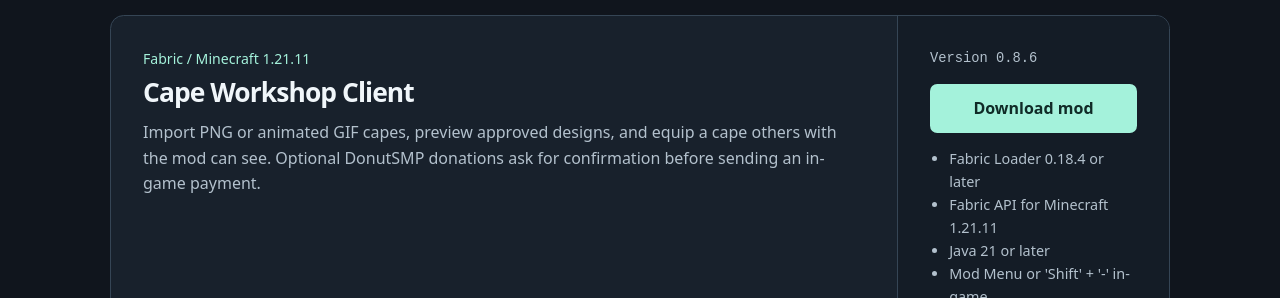
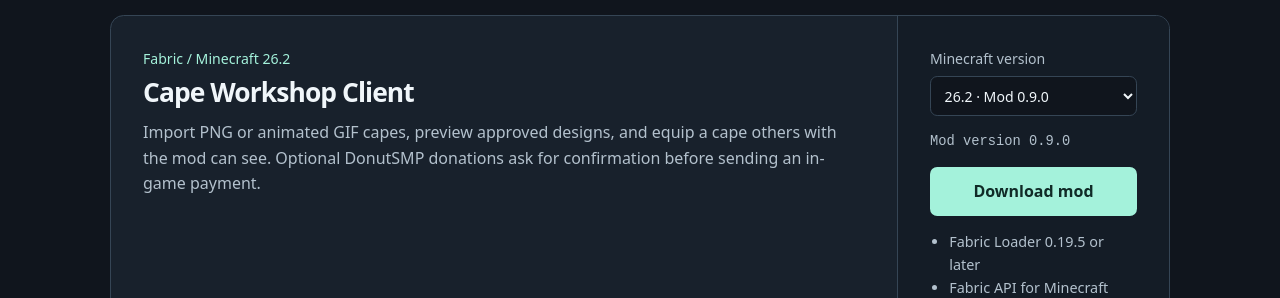
Before and after one commit to jryoung201-code/JR-Client-Download, a plain HTML site: page index.html in a window 1280 px wide. Shown: the part 654-952 px from the top of the page. Drawn offline with Linux system fonts and the light colour scheme.

Commit message:
Add Cape Workshop builds for Minecraft 26.1 and 26.2

```diff
--- a/index.html
+++ b/index.html
@@ -50,6 +50,8 @@
     h3 { font-size: 1.65rem; line-height: 1.2; letter-spacing: -.035em; }
     .description { color: var(--muted); margin-top: .75rem; }
     .mod-download { border-left: 1px solid var(--border); display: flex; flex-direction: column; align-items: stretch; gap: .9rem; background: #141c26; }
+    .version-picker { display: grid; gap: .35rem; color: var(--muted); font-size: .88rem; }
+    .version-select { width: 100%; border: 1px solid var(--border); border-radius: .45rem; padding: .55rem .6rem; background: var(--background); color: var(--text); font: inherit; }
     .version { color: var(--muted); font-size: .86rem; font-family: ui-monospace, monospace; }
     .requirements { margin: 0; padding-left: 1.2rem; color: var(--muted); font-size: .9rem; }
     .warning { margin-top: 1.2rem; padding: .85rem 1rem; border-left: 3px solid #edbd7b; background: #30261c; color: #ffe4bd; }
--- a/mods.js
+++ b/mods.js
@@ -52,14 +52,34 @@ function render(mod) {
     details.append(warning);
   }
   const side = element('div', 'mod-download');
-  side.append(element('span', 'version', 'Version ' + mod.version));
+  const version = element('span', 'version');
   const button = element('button', 'primary', 'Download mod');
+  const requirements = element('ul', 'requirements');
+  const releases = Array.isArray(mod.releases) && mod.releases.length
+    ? mod.releases.map(release => ({ ...mod, ...release })) : [mod];
+  let selected = releases[0];
+  const updateSelection = release => {
+    selected = release;
+    meta.textContent = release.loader + ' / Minecraft ' + release.minecraftVersion;
+    version.textContent = 'Mod version ' + release.version;
+    requirements.replaceChildren(...(release.requirements || []).map(text => element('li', '', text)));
+  };
+  if (Array.isArray(mod.releases)) {
+    const label = element('label', 'version-picker', 'Minecraft version');
+    const select = element('select', 'version-select');
+    releases.forEach((release, index) => {
+      const option = element('option', '', release.minecraftVersion + ' · Mod ' + release.version);
+      option.value = String(index);
+      select.append(option);
+    });
+    select.addEventListener('change', () => updateSelection(releases[Number(select.value)]));
+    label.append(select);
+    side.append(label);
+  }
   button.type = 'button';
-  button.addEventListener('click', () => requestDownload(mod));
-  side.append(button);
-  const requirements = element('ul', 'requirements');
-  (mod.requirements || []).forEach(text => requirements.append(element('li', '', text)));
-  side.append(requirements);
+  button.addEventListener('click', () => requestDownload(selected));
+  side.append(version, button, requirements);
+  updateSelection(selected);
   card.append(details, side);
   return card;
 }
--- a/mods.json
+++ b/mods.json
@@ -14,6 +14,41 @@
         "Fabric API for Minecraft 1.21.11",
         "Java 21 or later",
         "Mod Menu or 'Shift' + '-' in-game"
+      ],
+      "releases": [
+        {
+          "minecraftVersion": "26.2",
+          "version": "0.9.0",
+          "downloadUrl": "./updates/cape-workshop-client-0.9.0-mc26.2.jar",
+          "requirements": [
+            "Fabric Loader 0.19.5 or later",
+            "Fabric API for Minecraft 26.2",
+            "Java 25 or later",
+            "Mod Menu or Shift + - in-game"
+          ]
+        },
+        {
+          "minecraftVersion": "26.1",
+          "version": "0.9.0",
+          "downloadUrl": "./updates/cape-workshop-client-0.9.0-mc26.1.jar",
+          "requirements": [
+            "Fabric Loader 0.19.5 or later",
+            "Fabric API for Minecraft 26.1",
+            "Java 25 or later",
+            "Mod Menu or Shift + - in-game"
+          ]
+        },
+        {
+          "minecraftVersion": "1.21.11",
+          "version": "0.8.6",
+          "downloadUrl": "./updates/cape-workshop-client-0.8.6.jar",
+          "requirements": [
+            "Fabric Loader 0.18.4 or later",
+            "Fabric API for Minecraft 1.21.11",
+            "Java 21 or later",
+            "Mod Menu or 'Shift' + '-' in-game"
+          ]
+        }
       ]
     },
     {
```
Also changed, not shown: 2 other files.
